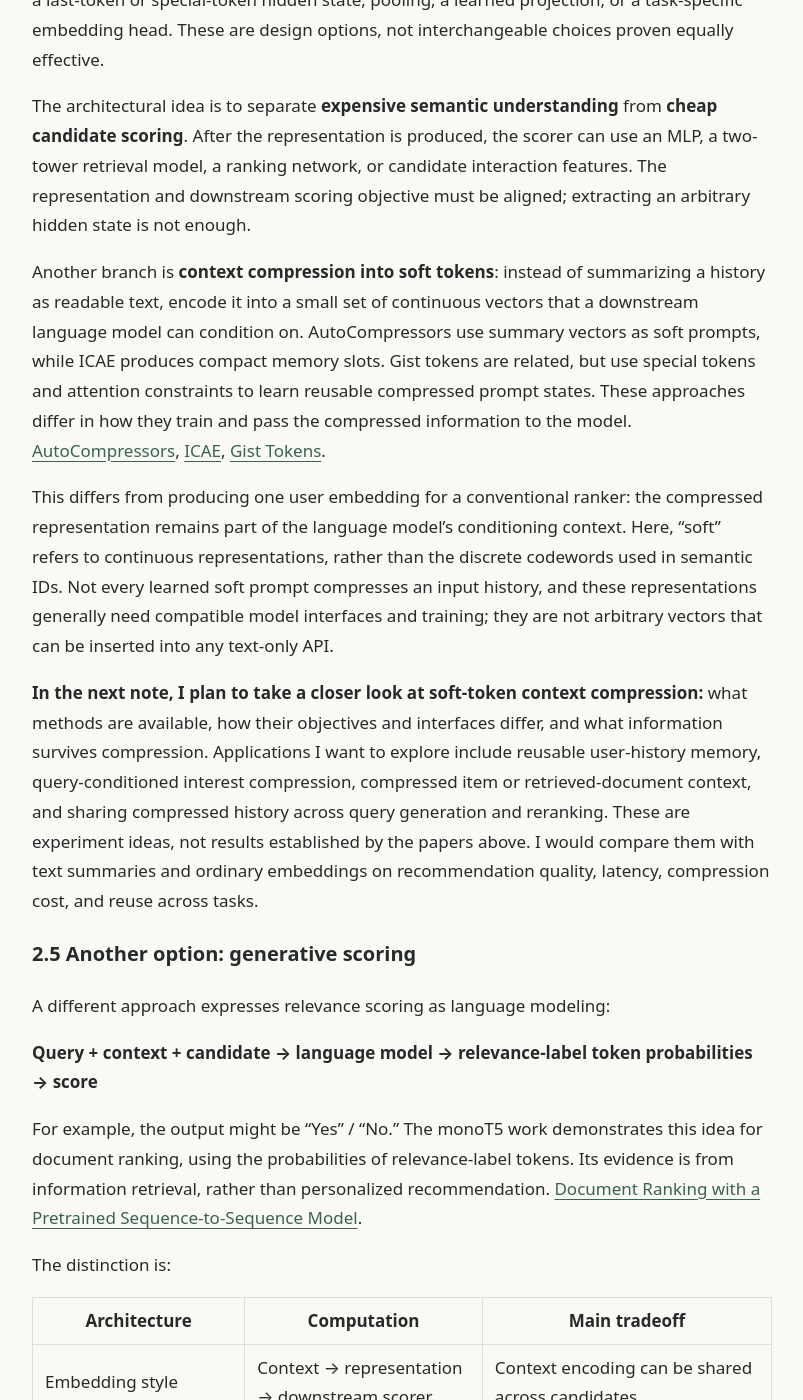
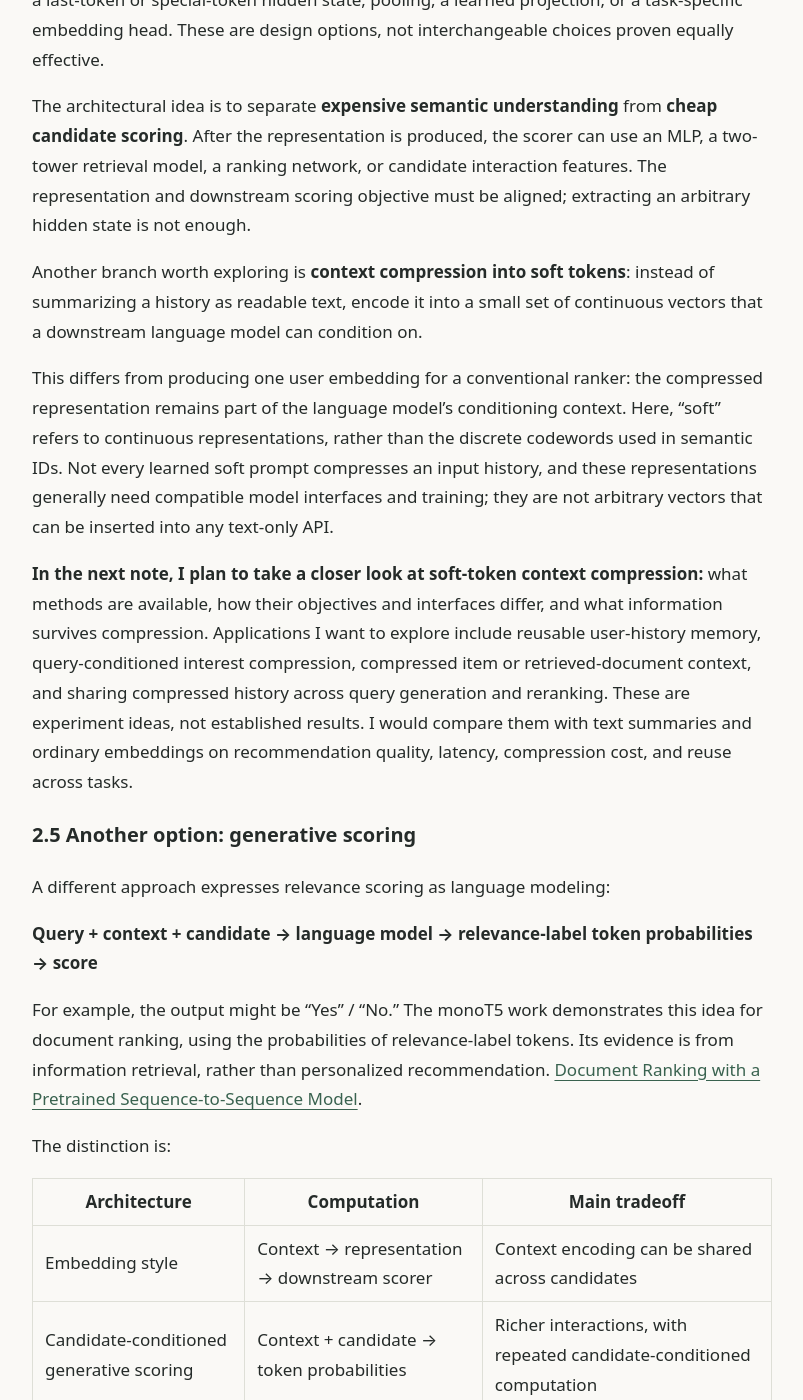
Before and after one commit to notes-latent/notes-latent.github.io, a Jekyll site: the page built from _posts/2026-10-06-llm-enhanced-recommendation.md, in a window 1280 px wide and 1400 px high, scrolled down 3338 px. Shown: the whole window, without its empty margins (238-1041 px from the left). Built offline with Jekyll 4.4.1, drawn with Linux system fonts in a browser that asks for light colours; some of the changed text lies outside the part shown.

Commit message:
Keep soft-token preview without additional paper citations

```diff
--- a/_posts/2026-10-06-llm-enhanced-recommendation.md
+++ b/_posts/2026-10-06-llm-enhanced-recommendation.md
@@ -76,11 +76,11 @@ Depending on the architecture and training objective, the compact representation
 
 The architectural idea is to separate **expensive semantic understanding** from **cheap candidate scoring**. After the representation is produced, the scorer can use an MLP, a two-tower retrieval model, a ranking network, or candidate interaction features. The representation and downstream scoring objective must be aligned; extracting an arbitrary hidden state is not enough.
 
-Another branch is **context compression into soft tokens**: instead of summarizing a history as readable text, encode it into a small set of continuous vectors that a downstream language model can condition on. AutoCompressors use summary vectors as soft prompts, while ICAE produces compact memory slots. Gist tokens are related, but use special tokens and attention constraints to learn reusable compressed prompt states. These approaches differ in how they train and pass the compressed information to the model. [AutoCompressors](https://arxiv.org/abs/2305.14788), [ICAE](https://arxiv.org/abs/2307.06945), [Gist Tokens](https://arxiv.org/abs/2304.08467).
+Another branch worth exploring is **context compression into soft tokens**: instead of summarizing a history as readable text, encode it into a small set of continuous vectors that a downstream language model can condition on.
 
 This differs from producing one user embedding for a conventional ranker: the compressed representation remains part of the language model's conditioning context. Here, “soft” refers to continuous representations, rather than the discrete codewords used in semantic IDs. Not every learned soft prompt compresses an input history, and these representations generally need compatible model interfaces and training; they are not arbitrary vectors that can be inserted into any text-only API.
 
-**In the next note, I plan to take a closer look at soft-token context compression:** what methods are available, how their objectives and interfaces differ, and what information survives compression. Applications I want to explore include reusable user-history memory, query-conditioned interest compression, compressed item or retrieved-document context, and sharing compressed history across query generation and reranking. These are experiment ideas, not results established by the papers above. I would compare them with text summaries and ordinary embeddings on recommendation quality, latency, compression cost, and reuse across tasks.
+**In the next note, I plan to take a closer look at soft-token context compression:** what methods are available, how their objectives and interfaces differ, and what information survives compression. Applications I want to explore include reusable user-history memory, query-conditioned interest compression, compressed item or retrieved-document context, and sharing compressed history across query generation and reranking. These are experiment ideas, not established results. I would compare them with text summaries and ordinary embeddings on recommendation quality, latency, compression cost, and reuse across tasks.
 
 ### 2.5 Another option: generative scoring
 
@@ -294,9 +294,6 @@ The papers below support specific mechanisms discussed above. Cross-domain paper
 13. Shao et al. (2024). [DeepSeekMath: Pushing the Limits of Mathematical Reasoning in Open Language Models](https://arxiv.org/abs/2402.03300). Introduces GRPO.
 14. Joachims, Swaminathan, and Schnabel (2016 preprint; WSDM 2017). [Unbiased Learning-to-Rank with Biased Feedback](https://arxiv.org/abs/1608.04468).
 15. Swaminathan and Joachims (2015). [Counterfactual Risk Minimization: Learning from Logged Bandit Feedback](https://arxiv.org/abs/1502.02362).
-16. Chevalier et al. (2023). [Adapting Language Models to Compress Contexts](https://arxiv.org/abs/2305.14788). AutoCompressors.
-17. Ge et al. (2023). [In-context Autoencoder for Context Compression in a Large Language Model](https://arxiv.org/abs/2307.06945). ICAE.
-18. Mu, Li, and Goodman (2023). [Learning to Compress Prompts with Gist Tokens](https://arxiv.org/abs/2304.08467).
 
 ## Keywords
 
```
